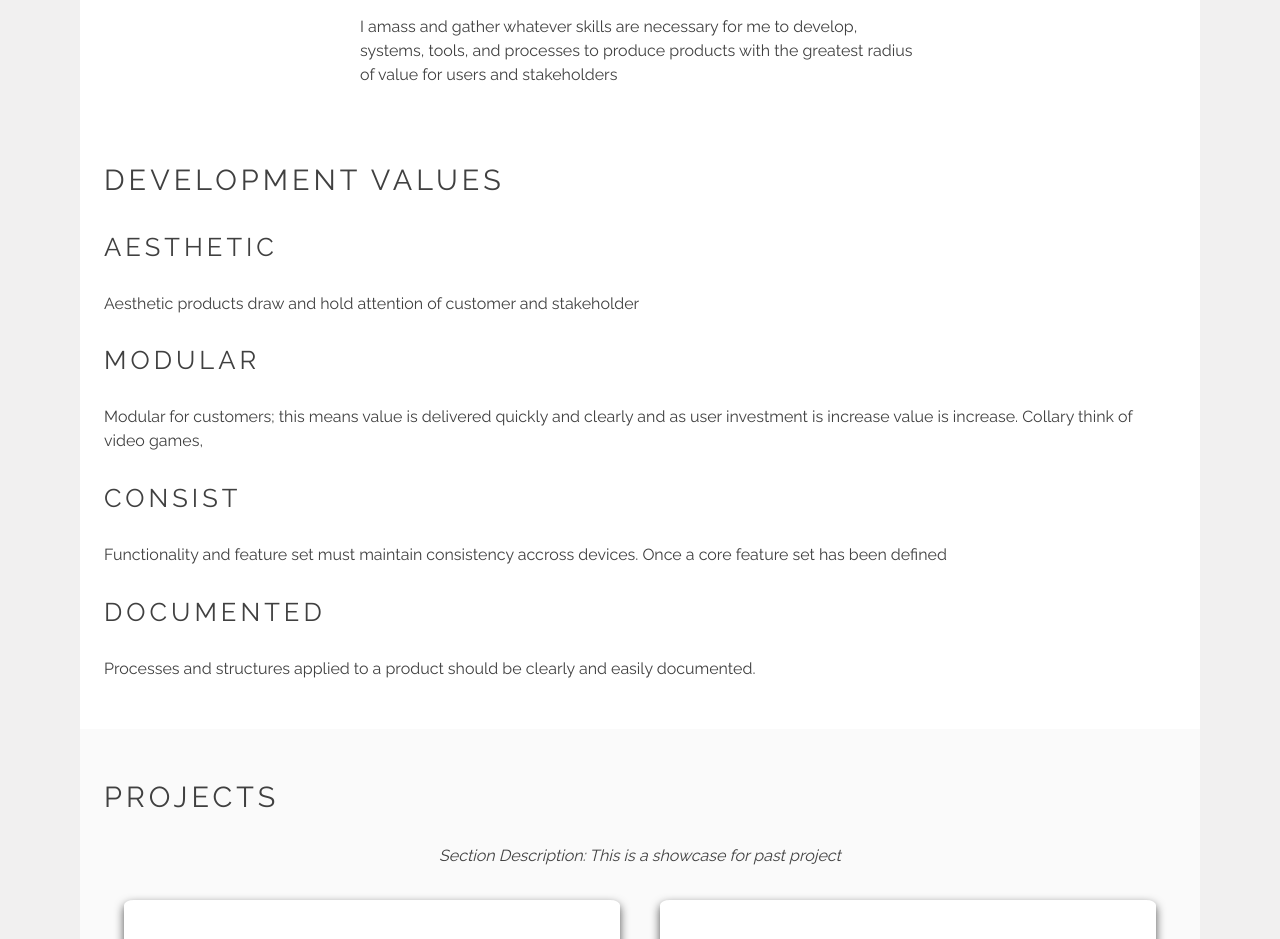
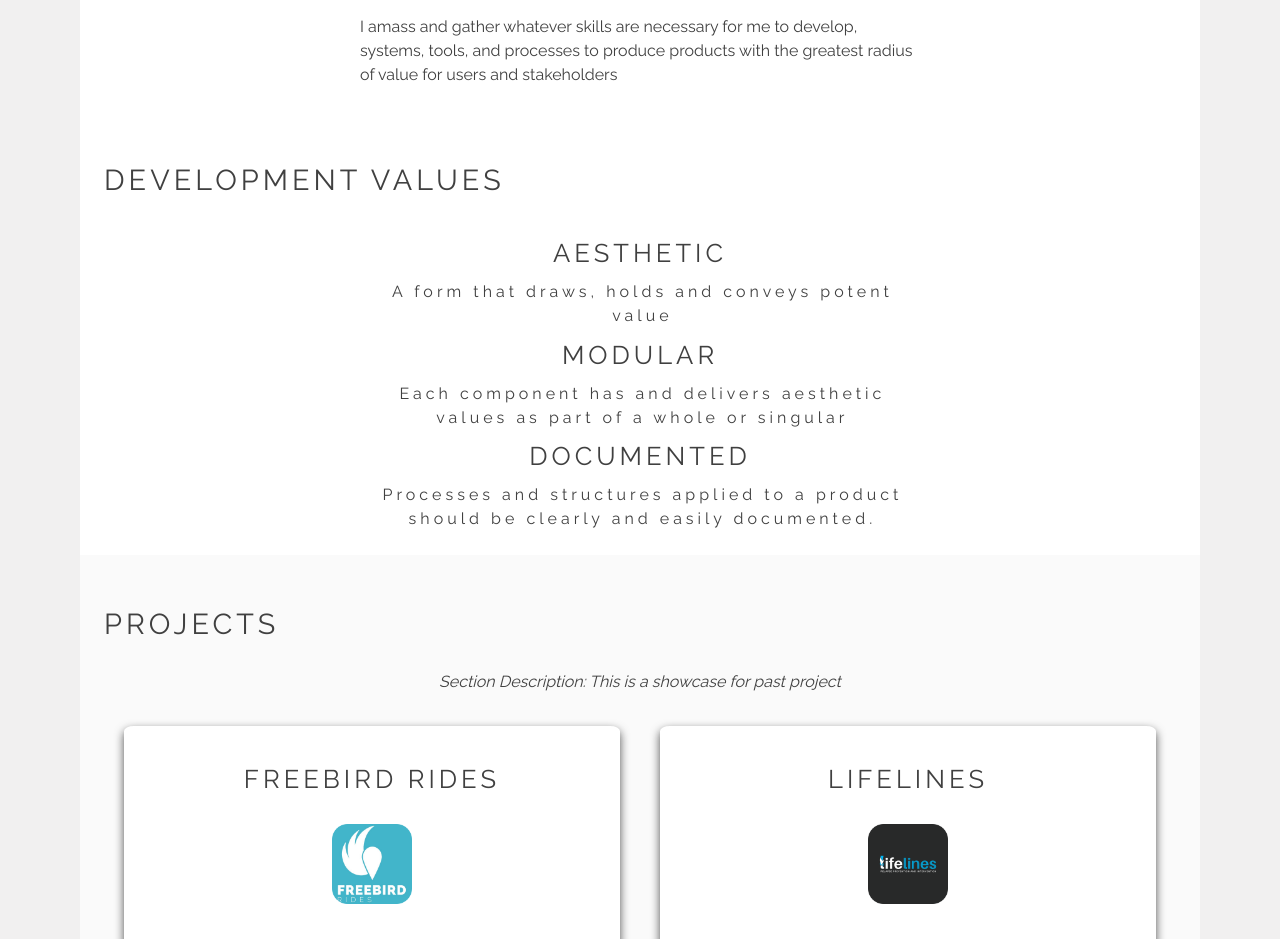
Before and after one commit to LucasZapico/lucaszapico.github.io, a Jekyll site: the page built from index.md, in a window 1280 px wide. Shown: the part 571-1510 px from the top of the page. Built offline with Jekyll 4.4.1, drawn with Linux system fonts in a browser that asks for light colours; nearby versions of some CDN libraries; some of the changed text lies outside the part shown.

Commit message:
text rewritten

```diff
--- a/_data/values.yml
+++ b/_data/values.yml
@@ -1,11 +1,11 @@
 - title: Aesthetic
-  content: "Aesthetic products draw and hold attention of customer and stakeholder"
+  content: "A form that draws, holds and conveys potent value"
 
 - title: Modular
-  content: Modular for customers; this means value is delivered quickly and clearly and as user investment is increase value is increase. Collary think of video games,
+  content: "Each component has and delivers aesthetic values as part of a whole or singular"
 
-- title: Consist
-  content: "Functionality and feature set must maintain consistency accross devices. Once a core feature set has been defined"
+# - title: Consistent
+#   content: "Functionality and feature set must maintain consistency accross devices. Once a core feature set has been defined"
 
 - title: Documented
   content: "Processes and structures applied to a product should be clearly and easily documented."
--- a/_includes/footer.html
+++ b/_includes/footer.html
@@ -11,6 +11,7 @@
     </div><!-- .outer-wrap -->
     <script type="text/javascript" src="{{site.baseurl}}/assets/JS/libs/jquery-2.1.3.min.js"></script>
     <script type="text/javascript" src="{{site.baseurl}}/assets/JS/sidebar-switcher.js"></script>
+    <script type="text/javascript" src="{{site.baseurl}}/assets/JS/script.js"></script>
   </div><!-- .body-wrapper-->
 </body>
 
--- a/_layouts/home.html
+++ b/_layouts/home.html
@@ -23,9 +23,9 @@ layout: default
     <div class="values-wrap">
       {% for value in site.data.values %}
       <h3>{{ value.title }}</h3>
-      <p>
+      <h6>
         {{ value.content }}
-      </p>
+      </h6>
       {% endfor %}
     </div>
   </section>
@@ -53,7 +53,12 @@ layout: default
     {% endfor %}
   </div><!-- project-wrap -->
   </section>
-
+  <div class="image-quote">
+    <img src="{{site.baseurl}}/assets/img/background-1.0.png" />
+    <h4>
+      My obsession is the study of the relationships between human comprehension and aesthetics forms of information. In particular within the design and data visualization
+    </h4>
+  </div>
   <section id="workshop" class="workshop-section">
   <h2>WorkShop</h2>
   <div class="description workshop">
@@ -93,7 +98,18 @@ layout: default
       The projects in this section are some of my practice projects or brainchildren. They have been extremely helpful in my growth of understanding the development process
     </section>
   </div>
+  <section id="codepen-showcase" class="codepen-showcase">
+    <div class="pen-container">
+      <p data-height="265" data-theme-id="light" data-slug-hash="KZgzOR" data-default-tab="css,result" data-user="LucasZapico" data-embed-version="2" data-pen-title="Top Banner Transition" data-preview="true" class="codepen">See the Pen <a href="https://codepen.io/LucasZapico/pen/KZgzOR/">Top Banner Transition</a> by lucas Zapic (<a href="https://codepen.io/LucasZapico">@LucasZapico</a>) on <a href="https://codepen.io">CodePen</a>.</p>
+  <script async src="https://production-assets.codepen.io/assets/embed/ei.js"></script>
+    </div>
+    <div class="pen-container">
+  <p data-height="265" data-theme-id="light" data-slug-hash="vpVxRq" data-default-tab="css,result" data-user="LucasZapico" data-embed-version="2" data-pen-title="tile hover expand and drop shadow" data-preview="true" class="codepen">See the Pen <a href="https://codepen.io/LucasZapico/pen/vpVxRq/">tile hover expand and drop shadow</a> by lucas Zapic (<a href="https://codepen.io/LucasZapico">@LucasZapico</a>) on <a href="https://codepen.io">CodePen</a>.</p>
+  <script async src="https://production-assets.codepen.io/assets/embed/ei.js"></script>
+    </div>
   </section>
+  </section>
+
   <section id="small-confessions" >
     <p>
 
--- a/_sass/_catch.scss
+++ b/_sass/_catch.scss
@@ -23,3 +23,49 @@ body {
   max-width: 70em;
   margin: auto;
 }
+.values-wrap {
+
+  h3 {
+
+    padding:.3em;
+    margin-top: .6em;
+    margin: 0;
+    text-align: center;
+  }
+  h6 {
+    padding-left:.3em;
+    margin: 0 auto;
+    width: 35em;
+    text-align: jusify;
+    // font-family: Merriweather;
+    text-transform: none;
+    text-align: center;
+    // height: 8em;
+    overflow: hidden;
+  }
+  hide {
+    height: 0;
+  }
+}
+
+.image-quote {
+  padding-top: 0;
+  margin: 0;
+
+  h4 {
+    padding: 0 .5em;
+    bottom: 250px;
+    text-align: center;
+    position: relative;
+    font-weight: bold;
+    z-index: 1;
+  }
+  img {
+    position: relative;
+      height: 20em;
+      object-fit: cover;
+      opacity: .5;
+  }
+
+
+}
--- a/_sass/color-type-font/_font.scss
+++ b/_sass/color-type-font/_font.scss
@@ -9,3 +9,6 @@
 
 //LATO
 @import url('https://fonts.googleapis.com/css?family=Lato');
+
+//MERRIWEATHER
+@import url('https://fonts.googleapis.com/css?family=Merriweather:300');
--- a/_sass/layouts/_home-layout.scss
+++ b/_sass/layouts/_home-layout.scss
@@ -165,6 +165,7 @@ background-color: $lightgray;
       letter-spacing: 1em;
       padding: .5em;
     }
+
   }
 
   .project-content.workshop:hover {
@@ -178,6 +179,15 @@ background-color: $lightgray;
       padding: 1em;
   }
 }
+
+.codepen-showcase {
+  display: flex;
+  flex: wrap;
+  .pen-container {
+    max-width: 30em;
+  }
+}
+
 
 
 @media screen and (min-width: 50em) {
```
Also changed, not shown: literal-content/catch.md (added, +4 -0 lines), assets/JS/script.js (added), 2 other files.
